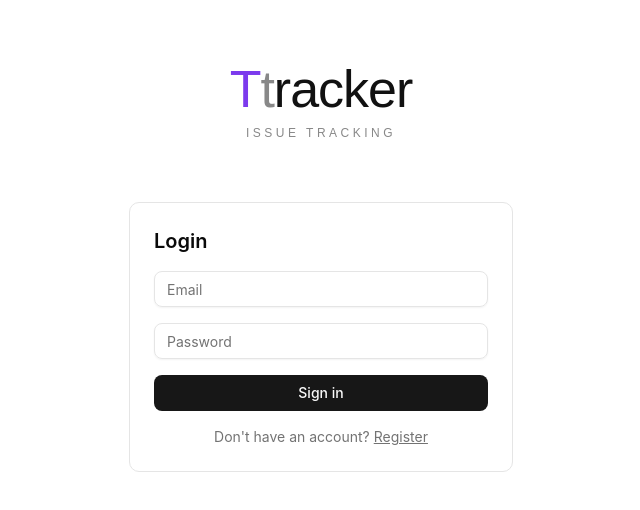
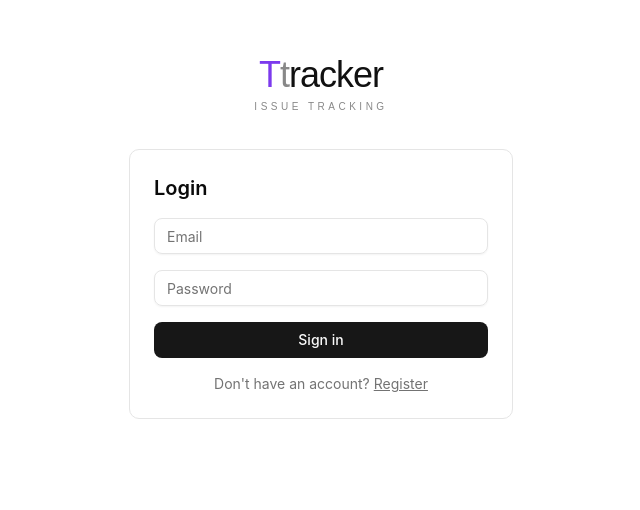
Before and after one commit to nandaniluitel/ttrackerui, a React (Vite) app: page /login in a window 1280 px wide. Shown: the part 108-618 px from the top of the page, without its empty margins (319-959 px from the left). Built offline with nearby package versions, Linux system fonts and the light colour scheme.

Commit message:
ttarcker size

```diff
--- a/src/pages/LoginPage.tsx
+++ b/src/pages/LoginPage.tsx
@@ -95,23 +95,23 @@ export default function LoginPage() {
   return (
     <div className="min-h-screen flex flex-col items-center justify-center p-8">
       <svg
-        className="mb-10 w-full max-w-sm"
-        viewBox="0 0 384 170"
+        className="mb-6 w-full max-w-sm"
+        viewBox="0 0 384 80"
         xmlns="http://www.w3.org/2000/svg"
       >
         <style>{`
-    .logo-base { font-family: Arial, sans-serif; font-weight: 500; font-size: 52px; letter-spacing: -1px; }
+    .logo-base { font-family: Arial, sans-serif; font-weight: 500; font-size: 36px; letter-spacing: -1px; }
     .logo-highlight { fill: #7c3aed; }
     .logo-dim { fill: #888; }
     .logo-rest { fill: #111; }
-    .logo-sub { font-family: Arial, sans-serif; font-weight: 400; font-size: 12px; fill: #888; letter-spacing: 3.5px; }
+    .logo-sub { font-family: Arial, sans-serif; font-weight: 400; font-size: 10px; fill: #888; letter-spacing: 3.5px; }
   `}</style>
-        <text x="192" y="115" textAnchor="middle" className="logo-base">
+        <text x="192" y="42" textAnchor="middle" className="logo-base">
           <tspan className="logo-highlight">T</tspan>
           <tspan className="logo-dim">t</tspan>
           <tspan className="logo-rest">racker</tspan>
         </text>
-        <text x="192" y="145" textAnchor="middle" className="logo-sub">
+        <text x="192" y="65" textAnchor="middle" className="logo-sub">
           ISSUE TRACKING
         </text>
       </svg>
```
